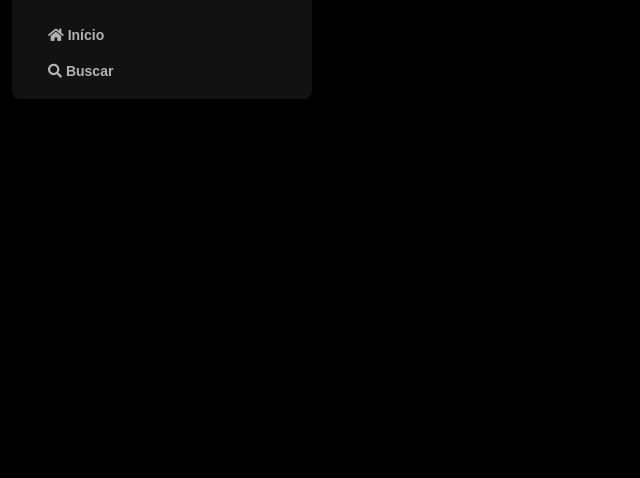
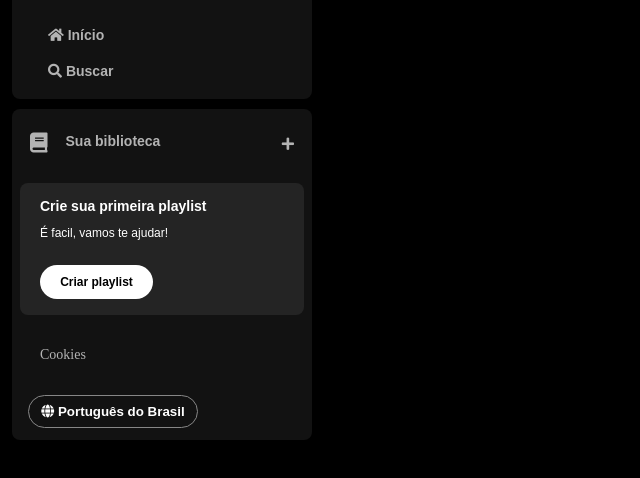
Before and after one commit to Eric-VB/alura-spotify, a plain HTML site: page index.html in a window 1280 px wide. Shown: the part 74-552 px from the top of the page, without its empty margins (0-640 px from the left). Drawn offline with Linux system fonts and the light colour scheme.

Commit message:
Biblioteca

```diff
--- a/index.html
+++ b/index.html
@@ -14,13 +14,12 @@
 </head>
 <body>
     <div class="sidebar">
-        <nav class="sidebar_navigation">
+        <nav class="sidebar-navigation">
             <div class="logo">
                 <a href="">
                     <img src="./assets/icons/logo-spotify.png" alt="">
                 </a>
             </div>
-                <div>
             <ul>
                 <li>
                     <a href="">
@@ -35,9 +34,37 @@
                     </a>
                 </li>
             </ul>
+        </nav>
+        <div class="library">
+            <div class="library-content">
+                <button class="library-button">
+                    <span class="fa fas fa-book"></span>
+                    <span>Sua biblioteca</span>
+                </button>
+                <span class="fa fa-plus"></span>
+            </div>
+
+            <section class="section-playlist">
+                <div class="section-playlist-content">
+                    <span class="text title">Crie sua primeira playlist</span>
+                    <span class="text subtitle">É facil, vamos te ajudar!</span>
+                    <button class="section-playlist-button">
+                        <span>Criar playlist</span>
+                    </button>
+                </div>
+            </section>
+
+            <div class="cookies">
+                <a href="">Cookies</a>
+            </div>
+
+            <div class="languages">
+                <button class="languages-button">
+                    <span class="fa fa-globe"></span>
+                    <span>Português do Brasil</span>
+                </button>
             </div>
         </div>
-        </nav>
     </div>
 
 </body>
--- a/style.css
+++ b/style.css
@@ -3,29 +3,29 @@ body{
 }
 
 .sidebar{
-    position: fixed;
-    top: 0px;
-    left: 0px;
-    bottom: 0px;
-    padding: 12px;
-    width: 300px;
+    position:fixed;
+    top:0;
+    left:0;
+    bottom:0;
+    padding:12px;
+    width:300px;
 }
 
-.sidebar_navigation{
+.sidebar-navigation{
     background-color: #121212;
-    border-radius: 8px;
-    padding: 16px 0 0 16px;
+    border-radius:8px;
+    padding:16px 0 0 16px;
 }
 
-.sidebar_navigation .logo{
-    background-color: #121212;
-    display: flex;
-    border-radius: 8px;
-    padding: 16px 0 0 16px;
+.logo{
+    background: #121212;
+    display:flex;
+    border-radius:8px ;
+    padding:16px 0 0 16px;
 }
 
-.logo img{
-    width: 80px;
+.sidebar-navigation .logo img{
+    width:80px;
 }
 
 .sidebar nav ul{
@@ -34,7 +34,7 @@ body{
 }
 
 .sidebar ul li{
-    padding: 10px 0 ;
+    padding: 10px 0;
 }
 
 .sidebar nav ul li a{
@@ -44,3 +44,126 @@ body{
     font-size: 14px;
     font-family: "DM Sans", sans-serif;
 }
+
+.library{
+    background-color:#121212;
+    border-radius:8px;
+    display:flex;
+    justify-content: space-between;
+    flex-direction: column;
+    padding:4px 8px;
+    color:#b3b3b3;
+    font-weight: 600;
+    font-size:14px;
+    margin-top: 10px;
+}
+
+.library .library-content{
+    display: flex;
+    justify-content: space-between;
+
+}
+
+.library .library-content .fa-plus{
+    margin: 24px 10px;
+}
+
+.library .library-button{
+    display: flex;
+    margin-right: 10px;
+    color: #b3b3b3;
+    background-color: transparent;
+    border: 0;
+    font-size: 14px;
+    font-weight: 700;
+    font-family: "DM Sans", sans-serif;
+    text-align: center;
+    text-decoration: none;
+    text-transform: none;
+    padding: 20px 10px;
+}
+
+.library .library-button .fa{
+    font-size: 20px;
+    margin-right: 10px;
+    font-weight: 300;
+    padding-right: 8px;
+}
+
+.section-playlist{
+    display: flex;
+    align-items: flex-start;
+    justify-content: space-between;
+    gap: 20px;
+    background-color: #242424;
+    color: #b3b3b3;
+    font-weight: 600;
+    font-size: 14px;
+    margin: 8px 0px;
+    padding: 16px 20px;
+    border-radius: 8px;
+}
+
+.section-playlist .section-playlist-content{
+    display: flex;
+    flex-direction: column;
+}
+
+.section-playlist .section-playlist-content .text{
+    padding-bottom: 14px;
+    color: #fff;
+    font-family: "DM Sans", sans-serif;
+}
+
+.section-playlist .section-playlist-content .title{
+    font-weight: 700;
+}
+
+.section-playlist .section-playlist-content .subtitle{
+    font-weight: 500;
+    font-size: 12px;
+}
+
+.section-playlist .section-playlist-content .section-playlist-button{
+    display: flex;
+    justify-content: center;
+    background-color: #fff;
+    color: black;
+    border-radius: 20px;
+    font-size: 12px;
+    font-weight: 700;
+    font-family: "DM Sans", sans-serif;
+    text-decoration: none;
+    text-transform: none;
+    padding: 10px;
+    margin-top: 12px;
+    border: 0;
+    width: 113px;
+}
+
+.sidebar .cookies{
+    margin: 25px 20px;
+}
+
+.sidebar .cookies a{
+    color: #b3b3b3;
+    font-weight: 500;
+    text-decoration: none;
+}
+
+.sidebar .cookies a:hover{
+    text-decoration: underline;
+}
+
+.languages .languages-button{
+    align-items: center;
+    background-color: transparent;
+    border: 1px solid #878787;
+    color: #fff;
+    cursor: pointer;
+    font-weight: bold;
+    width: 170px;
+    margin: 8px;
+    padding: 8px;
+    border-radius: 20px;
+}
```
Lines whose indentation alone changed are shown as unchanged.
